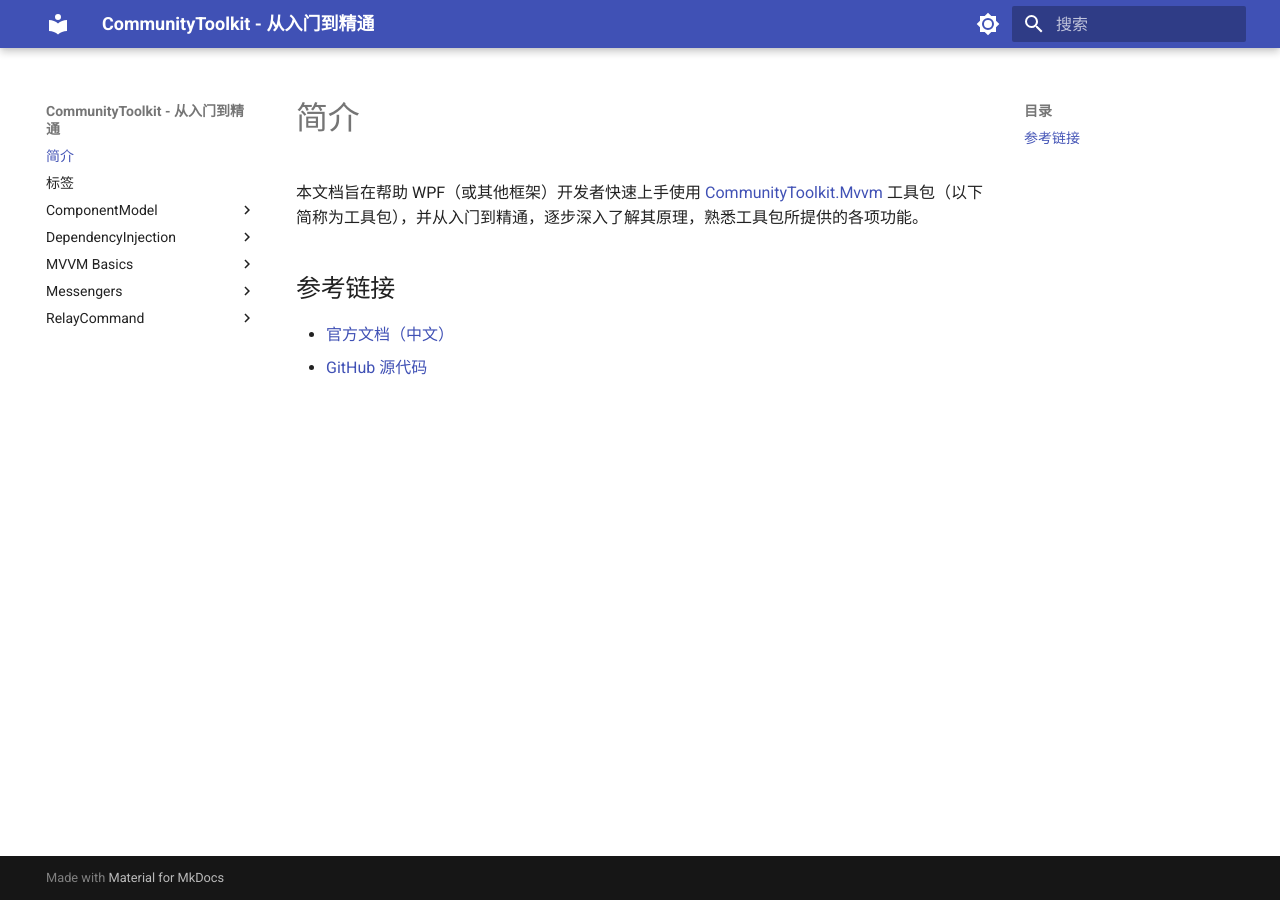
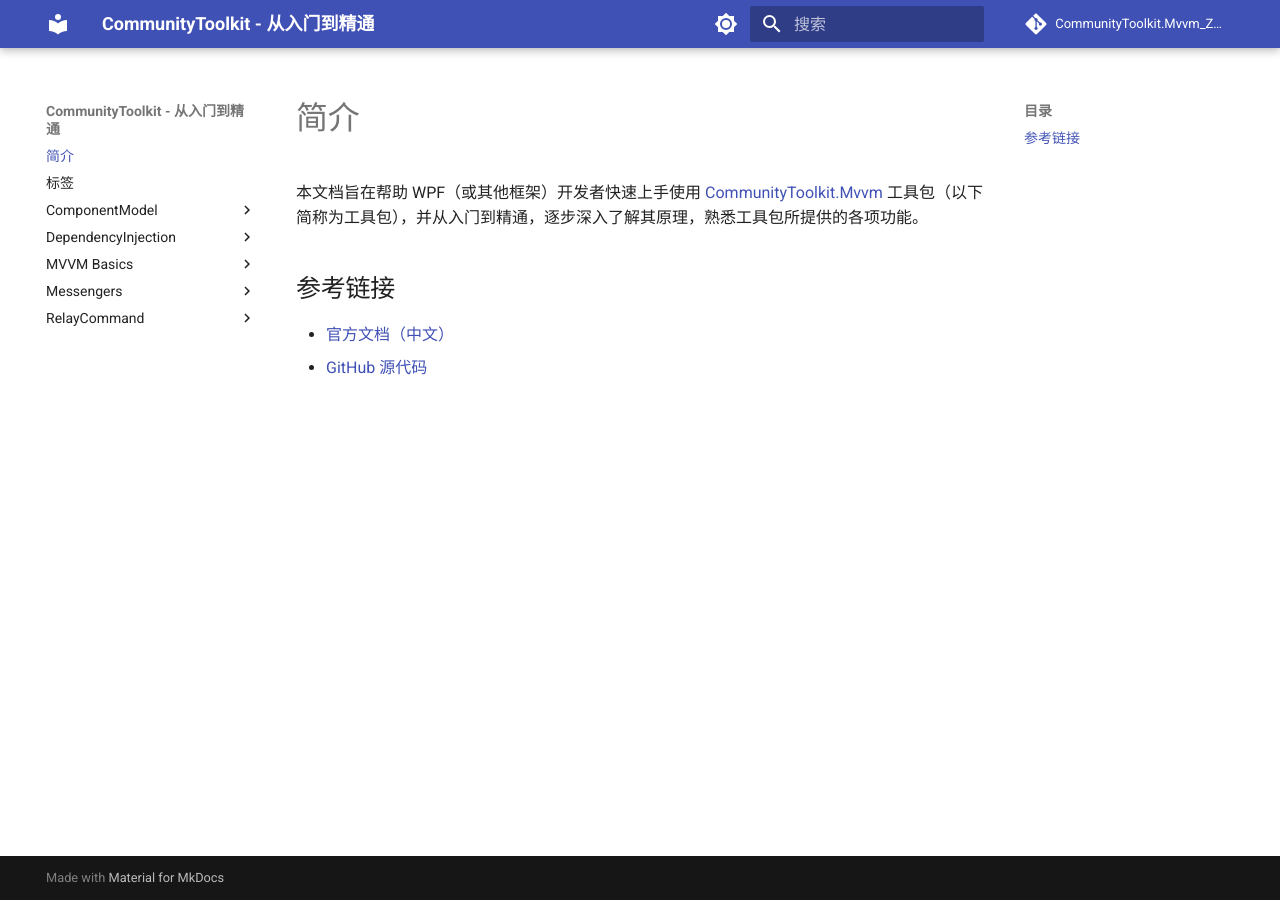
Before and after one commit to BYJRK/CommunityToolkit.Mvvm_ZeroToHero, an MkDocs documentation site: the page built from docs/index.md, in a window 1280 px wide. Built offline with MkDocs 1.6.1 and Material for MkDocs 9.7.7, drawn with Linux system fonts in a browser that asks for light colours; comment, search, counter and statistics services are not loaded.

Commit message:
Add CI workflow and update site URL and repository information

```diff
--- a/mkdocs.yml
+++ b/mkdocs.yml
@@ -1,5 +1,8 @@
 site_name: CommunityToolkit - 从入门到精通
-site_url: http://yunwuyue.xyz/CommunityToolkit.Mvvm_ZeroToHero/
+site_url: http://blog.yunwuyue.xyz/CommunityToolkit.Mvvm_ZeroToHero/
+
+repo_name: CommunityToolkit.Mvvm_ZeroToHero
+repo_url: https://github.com/BYJRK/CommunityToolkit.Mvvm_ZeroToHero
 
 theme:
   name: material
```
Also changed, not shown: 1 other file.
